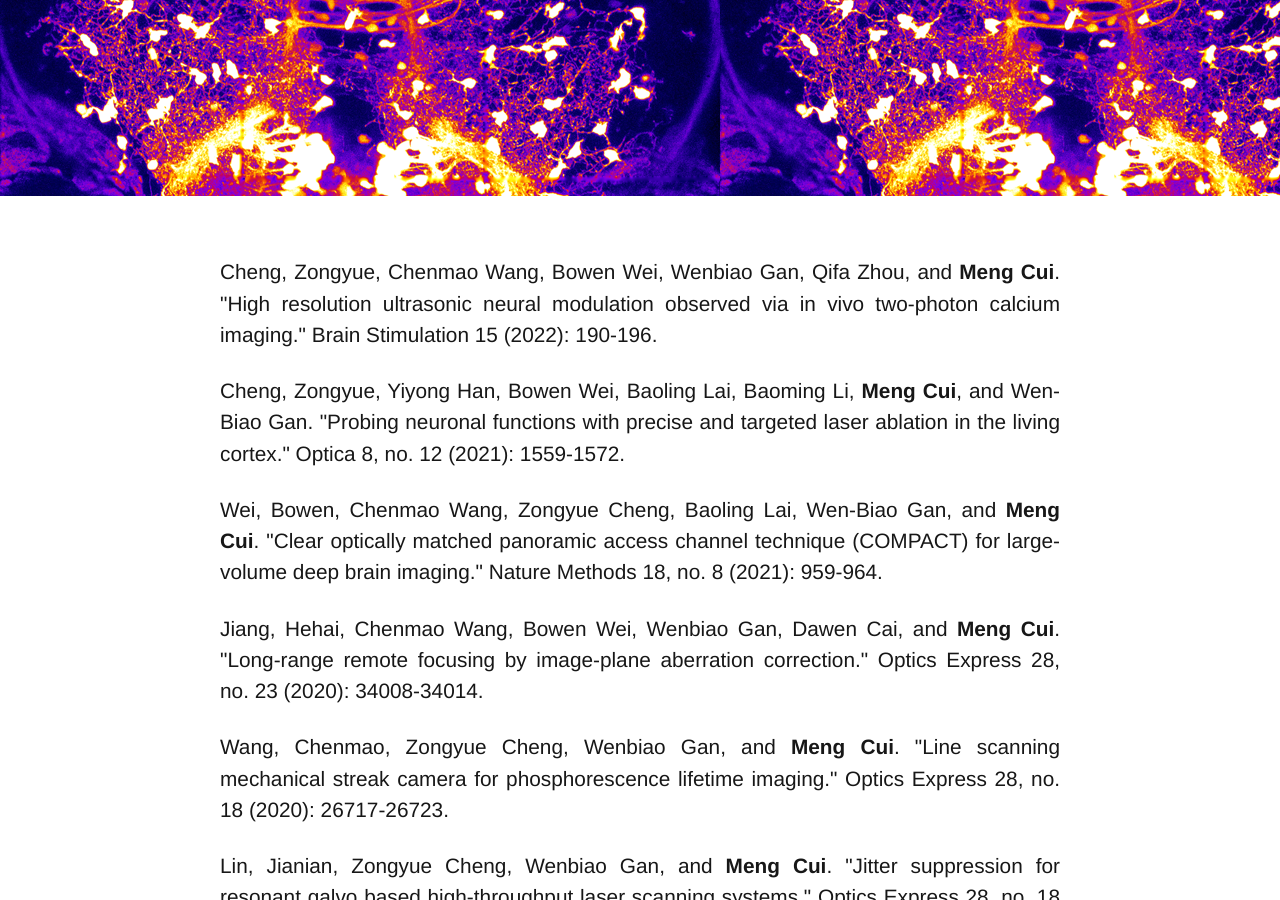
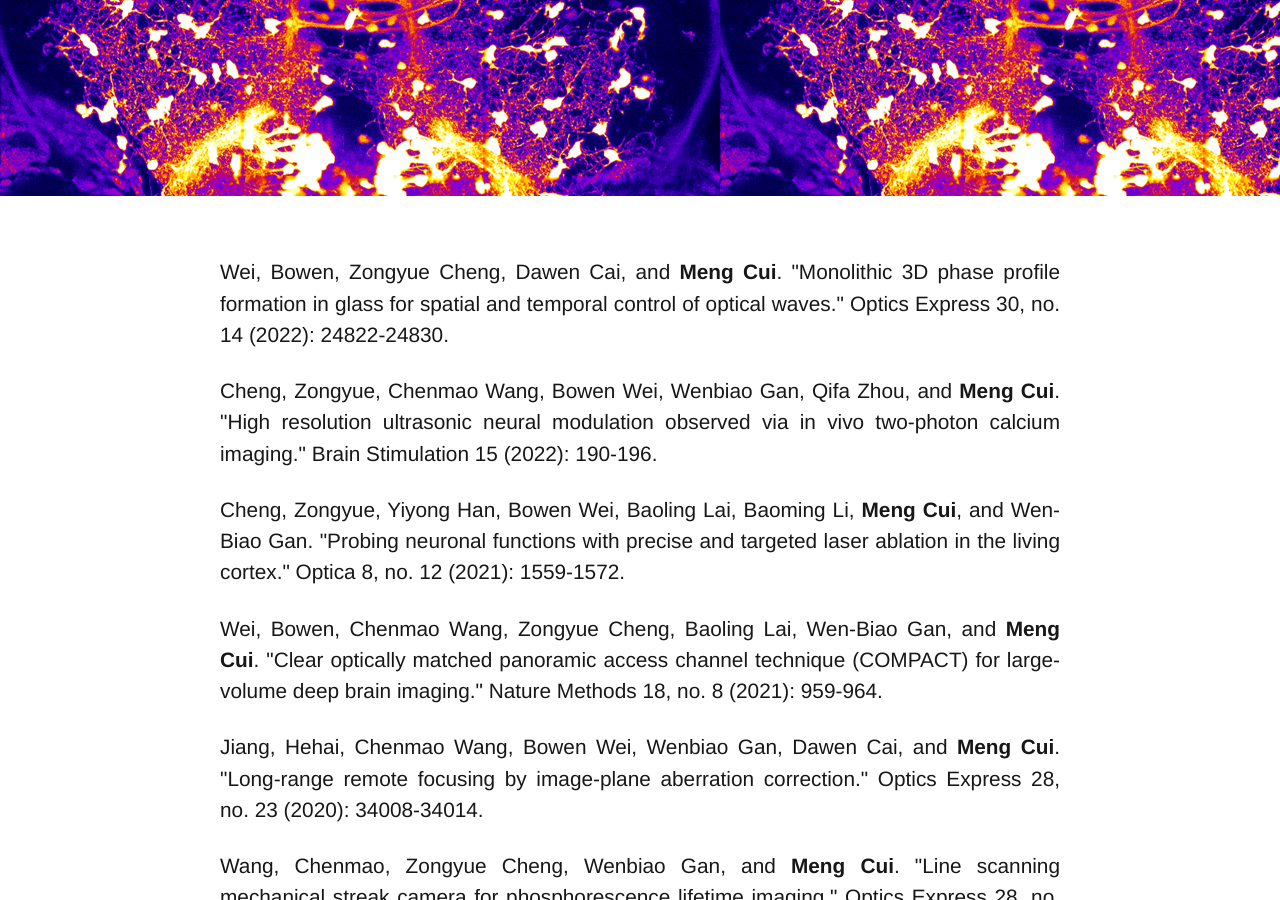
Before and after one commit to mengcuilab/mengcuilab.github.io, a Jekyll site: the page built from publications.html, in a window 1280 px wide and 900 px high, scrolled down 438 px. Built offline with Jekyll 4.4.1, drawn with Linux system fonts in a browser that asks for light colours.

Commit message:
Add Bowen OE paper

```diff
--- a/publications.html
+++ b/publications.html
@@ -15,11 +15,10 @@ title: Publications
 	<div id="pubs" class="main_wrapper_3fr">
 	  <div class="pubs_wrapper">
 
-		<!-- <h2> 2019 </h2> -->
+
+		<li> Wei, Bowen, Zongyue Cheng, Dawen Cai, and <b>Meng Cui</b>. "<a href="https://opg.optica.org/oe/fulltext.cfm?uri=oe-30-14-24822&id=477330">Monolithic 3D phase profile formation in glass for spatial and temporal control of optical waves.</a>" Optics Express 30, no. 14 (2022): 24822-24830.
 
 		<li> Cheng, Zongyue, Chenmao Wang, Bowen Wei, Wenbiao Gan, Qifa Zhou, and <b>Meng Cui</b>. "<a href="https://www.brainstimjrnl.com/article/S1935-861X(21)00840-8/fulltext">High resolution ultrasonic neural modulation observed via in vivo two-photon calcium imaging.</a>" Brain Stimulation 15 (2022): 190-196.
-
-
 
 
 		<li> Cheng, Zongyue, Yiyong Han, Bowen Wei, Baoling Lai, Baoming Li, <b>Meng Cui</b>, and Wen-Biao Gan. "<a href="https://www.osapublishing.org/optica/fulltext.cfm?uri=optica-8-12-1559&id=465723">Probing neuronal functions with precise and targeted laser ablation in the living cortex.</a>" Optica 8, no. 12 (2021): 1559-1572.
```
Also changed, not shown: news.html (+15 -1 lines), assets/img/news/2022_bowenOE.jpg (added).
